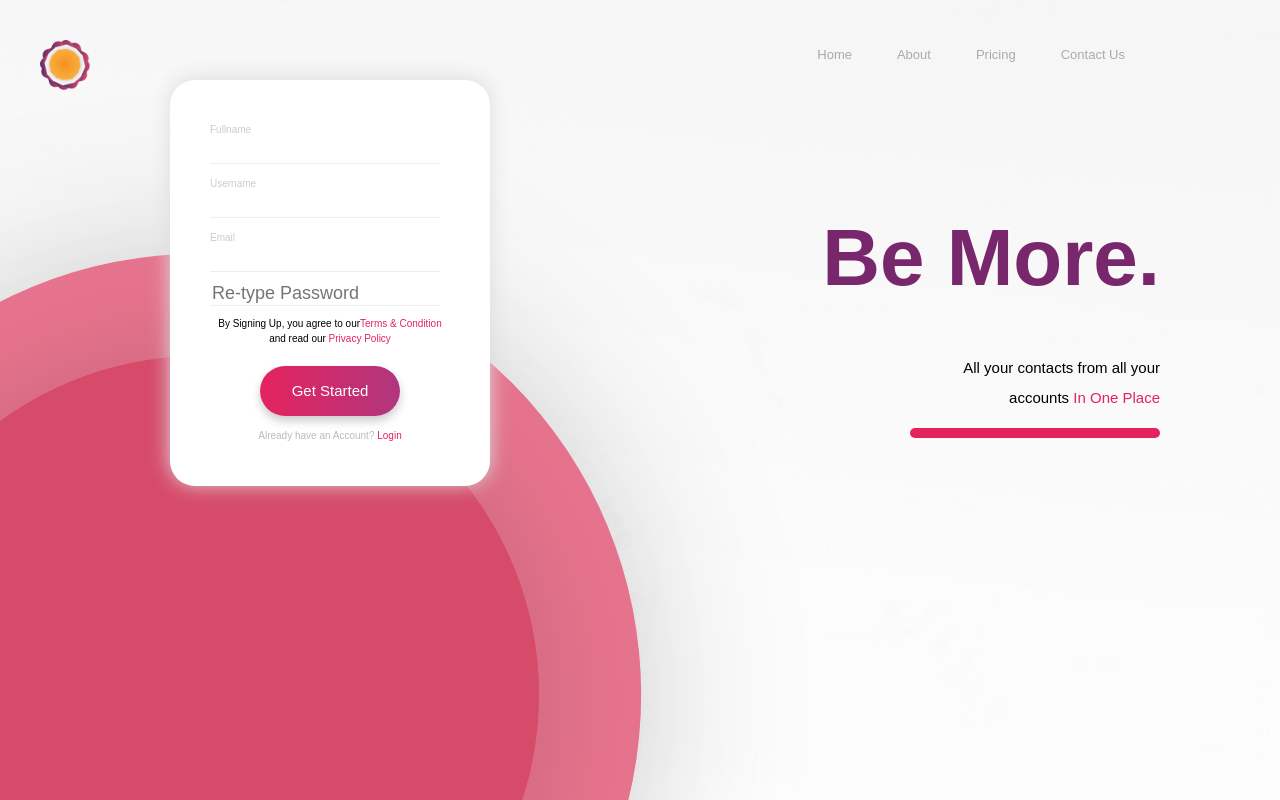
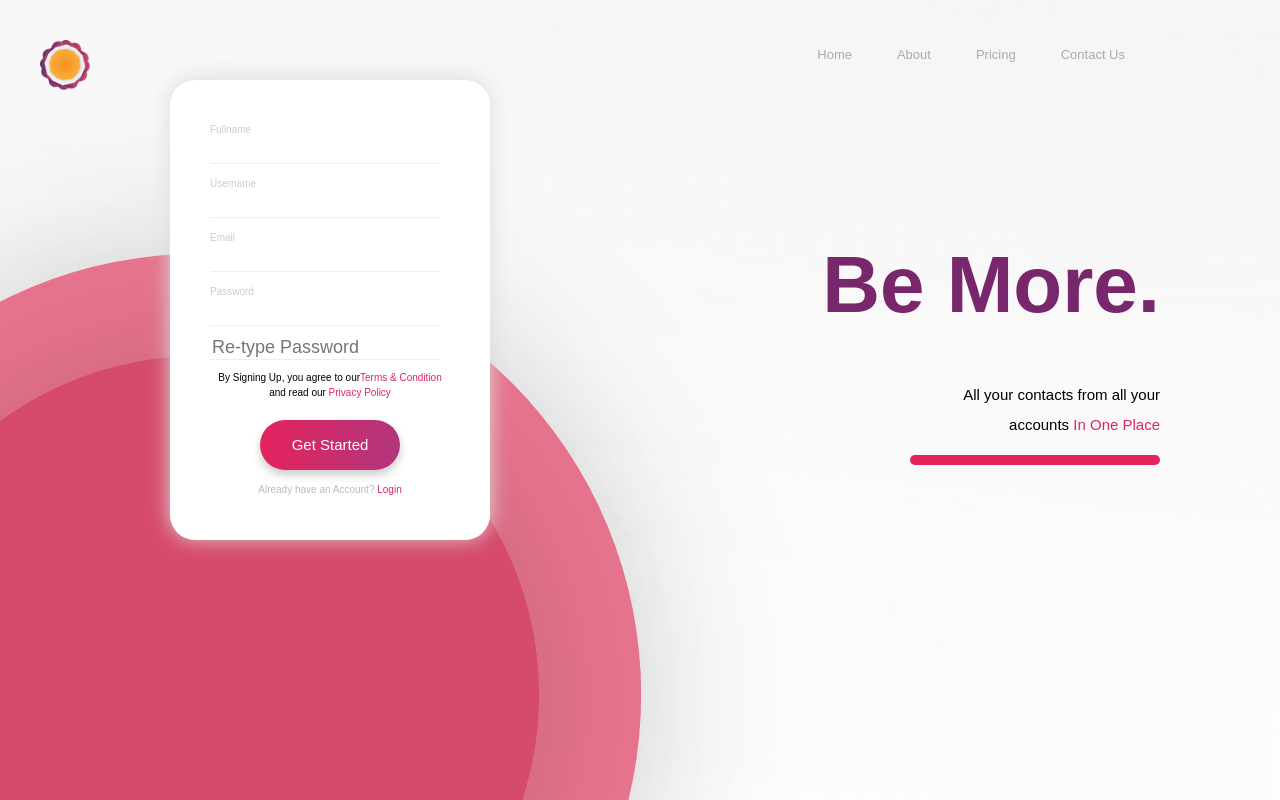
Before and after one commit to Nutod/contacts-directory, a React (Create React App) app: page /auth/sign-up in a window 1280 px wide. Built offline with nearby package versions, Linux system fonts and the light colour scheme.

Commit message:
Added password field to SignUp Component

```diff
--- a/src/components/auth/SignUp.js
+++ b/src/components/auth/SignUp.js
@@ -216,7 +216,9 @@ export default class SignUp extends Component {
 						<label htmlFor="username">Username</label>
 						<input type="text" name="username" />
 						<label htmlFor="email">Email</label>
-						<input type="text" name="email" />
+						<input type="email" name="email" />
+						<label htmlFor="password">Password</label>
+						<input type="password" name="password" />
 						<input
 							type="password"
 							name="retypePassword"
```
